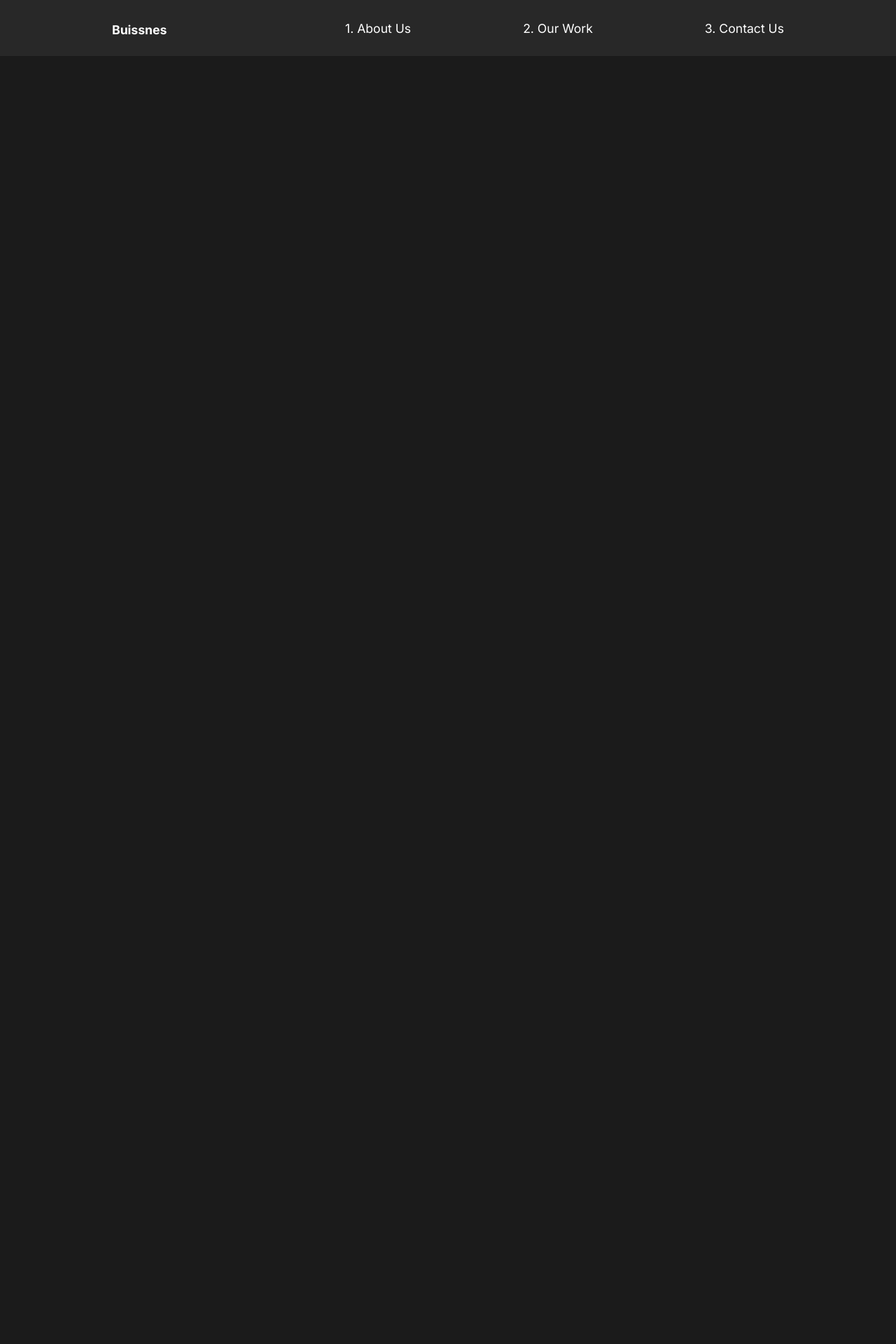
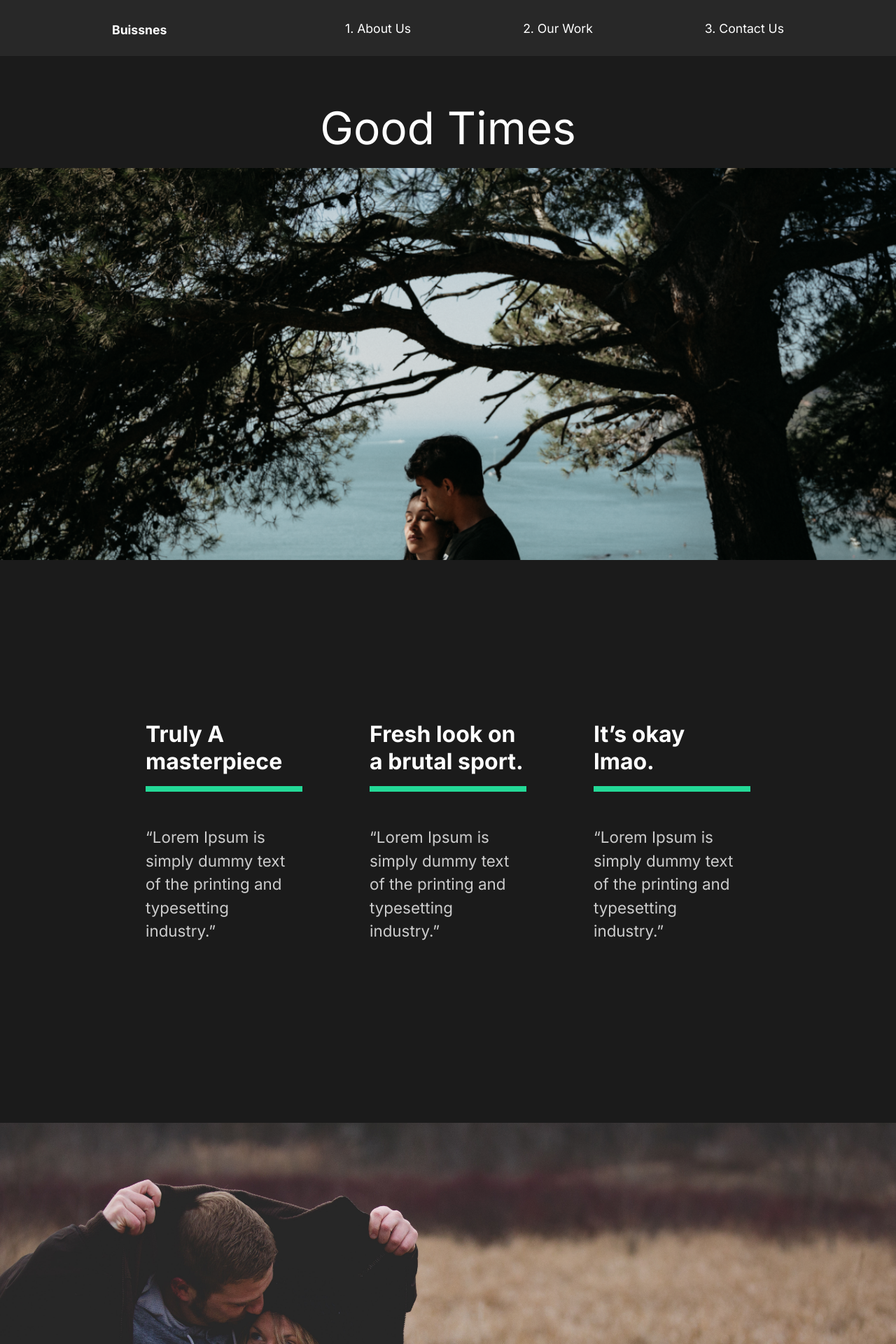
Before and after one commit to saturnas5/buisnes-web, a React (Create React App) app: page /work/good-times in a window 1280 px wide. Shown: the top 1920 px of the page at 70% size. Before the commit the page ends 800 px from the top, so only its background shows below. Built offline with nearby package versions, Linux system fonts and the light colour scheme.

Commit message:
added moviedetail page

```diff
--- a/src/App.js
+++ b/src/App.js
@@ -5,6 +5,7 @@
 import {Switch, Route} from 'react-router-dom'
 import OurWork from "./pages/OurWork";
 import ContactUs from "./pages/ContactUs";
+import MovieDetail from "./pages/MovieDetail";
 
 function App() {
   return (
@@ -21,6 +22,9 @@
           <Route exact path='/contact'>
               <ContactUs/>
           </Route>
+          <Route path='/work/:id'>
+              <MovieDetail/>
+          </Route>
       </Switch>
     </div>
   );
--- /dev/null
+++ b/src/components/Award/index.js
@@ -0,0 +1,35 @@
+import React from "react";
+import styled from 'styled-components';
+
+const Award = ({ title, description }) => {
+
+    return (
+        <StyledAward>
+            <h3>{title}</h3>
+            <div className="line"></div>
+            <p>{description}</p>
+        </StyledAward>
+    )
+};
+
+const StyledAward = styled.div`
+  padding: 3rem;
+
+  h3 {
+    font-size: 2rem;
+  }
+
+  .line {
+    width: 100%;
+    background: #23d997;
+    height: .5rem;
+    margin: 1rem 0;
+  }
+
+  p {
+    padding: 2rem 0;
+  }
+
+`
+
+export default Award;
--- /dev/null
+++ b/src/pages/MovieDetail/index.js
@@ -0,0 +1,79 @@
+import React, {useState, useEffect} from "react";
+import styled from 'styled-components';
+import {useHistory} from 'react-router-dom';
+import {MovieState} from "../../movieState";
+import Award from "../../components/Award";
+
+
+const MovieDetail = () => {
+    const history = useHistory();
+    const [movies, setMovies] = useState(MovieState);
+    const [movie, setMovie] = useState(null);
+
+    useEffect(() => {
+        const currentMovie = movies.filter(movie => movie.url === history.location.pathname)
+        setMovie(currentMovie[0]);
+    }, [movies, history.location.pathname])
+
+
+    return (
+        <>
+            {movie && <StyledDetails>
+                <StyledHeadLine>
+                    <h2>{movie.title}</h2>
+                    <img src={movie.mainImg} alt=""/>
+                </StyledHeadLine>
+                <StyledAwards>
+                    {movie.awards.map((award, index) => {
+                        return <Award key={index} title={award.title} description={award.description} />
+                    })}
+                </StyledAwards>
+                <StyledImageDisplay>
+                    <img src={movie.secondaryImg} alt=""/>
+                </StyledImageDisplay>
+            </StyledDetails>}
+            </>
+    );
+};
+
+const StyledDetails = styled.div`
+  color: #fff;
+`
+
+const StyledHeadLine = styled.div`
+  min-height: 90vh;
+  padding-top: 20vh;
+  position: relative;
+
+  h2 {
+    position: absolute;
+    top: 10%;
+    left: 50%;
+    transform: translate(-50%, -10%);
+  }
+
+  img {
+    width: 100%;
+    height: 70vh;
+    object-fit: cover;
+  }
+`
+
+const StyledAwards = styled.div`
+    min-height: 80vh;
+    display: flex;
+    margin: 5rem 10rem;
+    align-items: center;
+    justify-content: space-around;
+`
+
+const StyledImageDisplay = styled.div`
+  min-height: 50vh;
+
+  img {
+    width: 100%;
+    height: 100vh;
+    object-fit: cover;
+  }
+`
+export default MovieDetail;
--- a/src/pages/OurWork/index.js
+++ b/src/pages/OurWork/index.js
@@ -12,21 +12,21 @@
             <StyledMovie>
                 <h2>The Athlet</h2>
                 <div className="line"></div>
-                <Link>
+                <Link to='/work/the-athlete'>
                     <img src={athlete} alt="Athlete"/>
                 </Link>
             </StyledMovie>
             <StyledMovie>
                 <h2>The Racer</h2>
                 <div className="line"></div>
-                <Link>
+                <Link to='/work/the-racer'>
                     <img src={theracer} alt="The Racer"/>
                 </Link>
             </StyledMovie>
             <StyledMovie>
                 <h2>Good Times</h2>
                 <div className="line"></div>
-                <Link>
+                <Link to='/work/good-times'>
                     <img src={goodtimes} alt="Goodtimes"/>
                 </Link>
             </StyledMovie>
```
